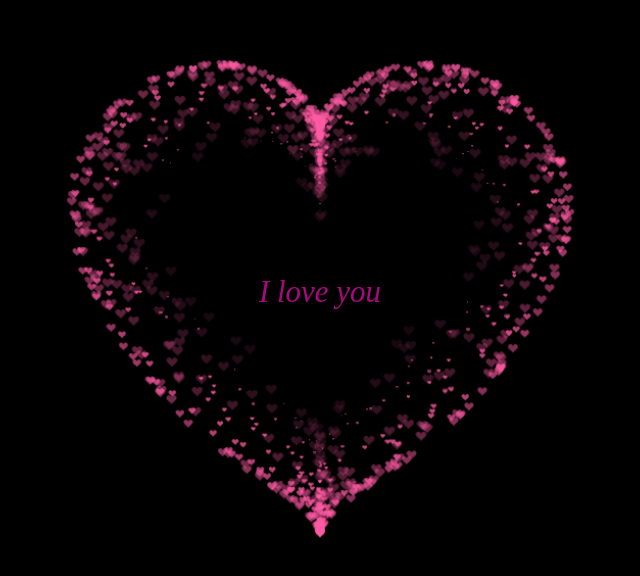
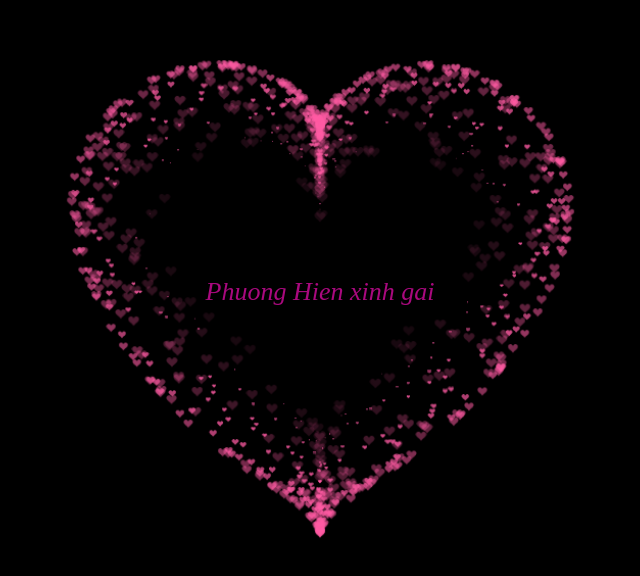
Before and after one commit to trongthanhqvo/nphuonghienn, a plain HTML site: page index.html in a window 1280 px wide. Shown: the part 106-682 px from the top of the page, without its empty margins (320-960 px from the left). Drawn offline with Linux system fonts and the light colour scheme.

Commit message:
name rename

```diff
--- a/index.html
+++ b/index.html
@@ -344,13 +344,14 @@
         width: 100%;
         color: rgba(225, 12, 168, 0.75);
         height:100%;
-        font-size: 31px;
-        font-style: italic;
+        font-size: 26px;
+        font-style:italic;
+        /* font-weight: 200; */
         display: flex;
         align-items: center;
         justify-content: center;
         margin-bottom: 5px;
-        text-align: center;">I love you
+        text-align: center;">Phuong Hien xinh gai
   </div>
 
 
```
